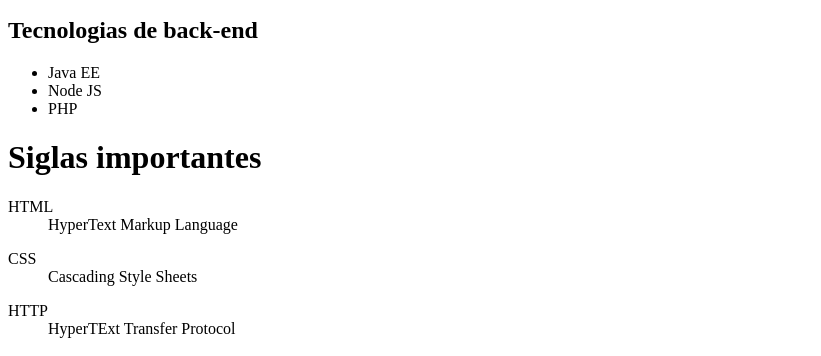
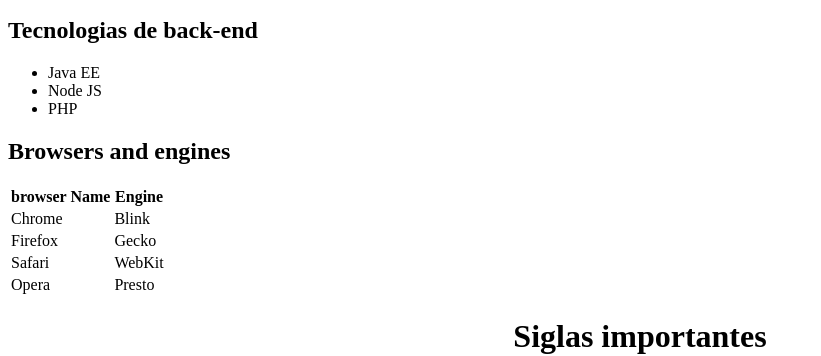
Before and after one commit to mateusferreira/tp5aula1, a plain HTML site: page index.html in a window 1280 px wide. Shown: the part 604-960 px from the top of the page, without its empty margins (0-821 px from the left). Drawn offline with Linux system fonts and the light colour scheme.

Commit message:
Criação da tabela.

```diff
--- a/index.html
+++ b/index.html
@@ -29,7 +29,33 @@
             <li>PHP</li>
         </ul>
 
-        <h1 id="siglas">Siglas importantes</h1>
+        <h2>Browsers and engines</h2>
+        <table>
+            <tr>
+                <th>browser Name</th>
+                <th>Engine</th>
+            </tr>
+            <tr>
+                <td>Chrome</td>
+                <td>Blink</td>
+            </tr>
+
+            <tr>
+                <td>Firefox</td>
+                <td>Gecko</td>
+            </tr>
+
+            <tr>
+                <td>Safari</td>
+                <td>WebKit</td>
+            </tr>
+
+            <tr>
+                <td>Opera</td>
+                <td>Presto</td>
+            </tr>
+        </table>
+        <h1 style = "text-align:center" id="siglas">Siglas importantes</h1>
         <dl>
             <dt>HTML</dt>
             <dd>HyperText Markup Language</dd>
```
